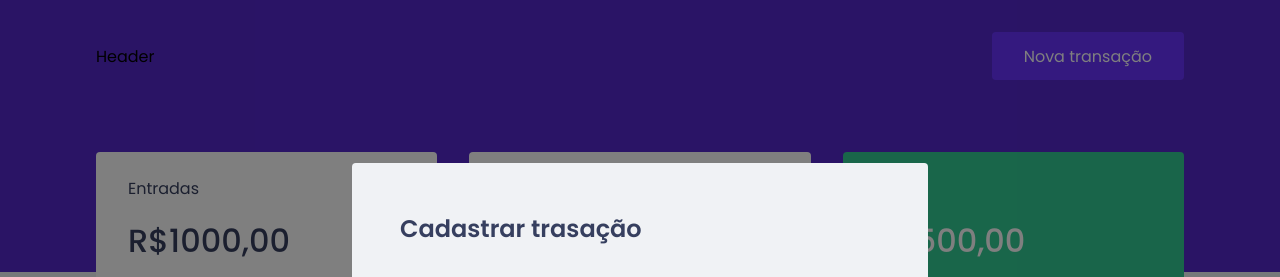
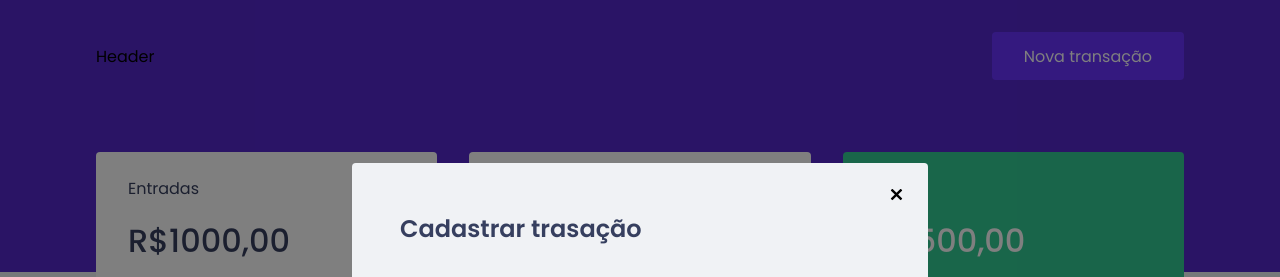
Before and after one commit to GiovanePolese/gpmoney, a React (Create React App) app: page / in a window 1280 px wide. Both pictures are taken after a click on the button "Nova transação". Shown: the top 277 px of the page. Built offline with nearby package versions, Linux system fonts and the light colour scheme; no server answers; what miragejs would draw is missing.

Commit message:
feat: added modal close button

```diff
--- a/src/components/NewTransactionModal/index.tsx
+++ b/src/components/NewTransactionModal/index.tsx
@@ -1,4 +1,5 @@
 import Modal from 'react-modal';
+import closeImg from '../../assets/close.svg'
 import { Container } from './styles';
 
 interface NewTransactionModalProps {
@@ -14,6 +15,14 @@
             overlayClassName="react-modal-overlay"
             className="react-modal-content"
         >
+            <button
+                type='button'
+                onClick={onRequestClose}
+                className='react-modal-close'
+            >
+                <img src={closeImg} alt="Fechar modal" />
+            </button>
+
             <Container>
                 <h2>Cadastrar trasação</h2>
 
--- a/src/styles/global.ts
+++ b/src/styles/global.ts
@@ -76,4 +76,23 @@
         position: relative;
         border-radius: 0.24rem;
     }
+
+    .react-modal-close {
+        position: absolute;
+        right: 1.5rem;
+        top: 1.5rem;
+        border: 0;
+        background: transparent;
+
+        transition: filter 0.2s;
+
+        &:hover {
+            filter: brightness(0.8);
+        }
+
+        img {
+            width: 15px;
+            height: 15px;
+        }
+    }
 `
```
Also changed, not shown: src/assets/close.svg (added).
